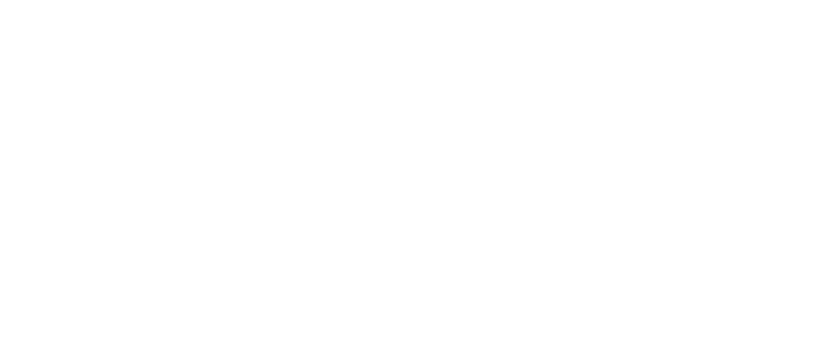
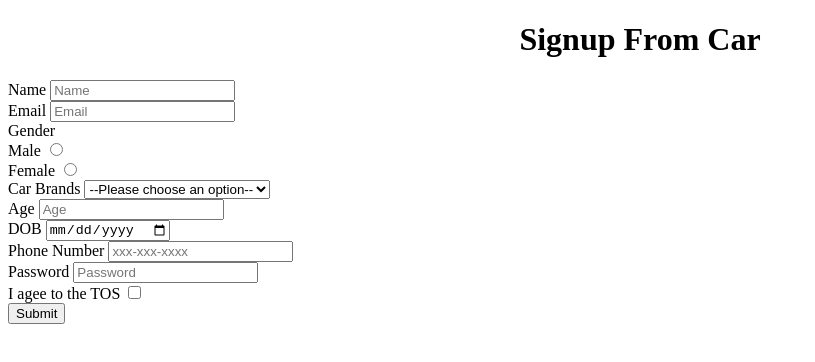
Before and after one commit to acciojob/signup-form-car-AmanVerma5, a website: page main.html in a window 1280 px wide. Shown: the whole page, without its empty margins (0-815 px from the left). Drawn offline with Linux system fonts and the light colour scheme.

Commit message:
created a submission

```diff
--- a/main.html
+++ b/main.html
@@ -10,7 +10,56 @@
 	<!-- the entire body must be written by student -->
     <script type="text/javascript" src="./script.js">
 </script>
+	<header><h1><center>Signup From Car</center></h1></header>
+<form action="" method="post">
+	<div>
+		<label for="name">Name</label>
+		<input type="text" id="name" placeholder="Name" required>
+	</div>
+	<div>
+		<label for="email">Email</label>
+		<input type="email" id="email" placeholder="Email" required>
+	</div>
+	<div>
+		<label for="gender">Gender</label><br>
 
+		<label for="male">Male</label>
+		<input type="radio" name="gender" id="gender_m" required><br>
+
+		<label for="female">Female</label>
+		<input type="radio" name="gender" id="gender_f" required>
+	</div>
+	<div>
+		<label for="cars">Car Brands</label>
+		<select name="cars" id="cars">
+			<option value=""  selected >--Please choose an option--</option>
+			<option value="bmw">BMW</option>
+			<option value="audi">Audi</option>
+			<option value="Mercedez">Mercedez</option>
+		</select>
+	</div>
+	<div>
+		<label for="age">Age</label>
+		<input type="text" id="age" placeholder="Age" required>
+	</div>
+	<div>
+		<label for="dob">DOB</label>
+		<input type="date" id="dob" required>
+	</div>
+	<div>
+		<label for="tel">Phone Number</label>
+		<input type="tel" id="tel" placeholder="xxx-xxx-xxxx" required>
+	</div>
+	<div>
+		<label for="password">Password</label>
+		<input type="password" id="password" placeholder="Password" required>
+	</div>
+	<div>
+		<label for="tos">I agee to the TOS</label>
+		<input type="checkbox" required>
+	</div>
+	<button type="submit">Submit</button>
+</form>
 </body>
 
 </html>
```
